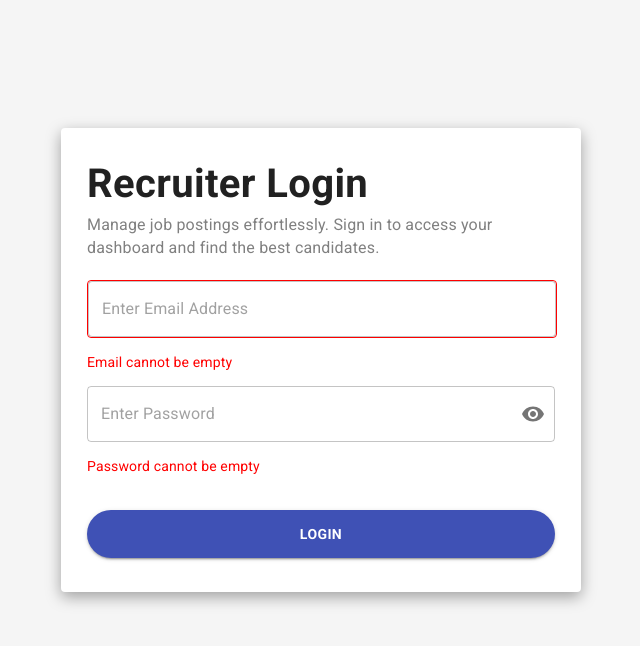
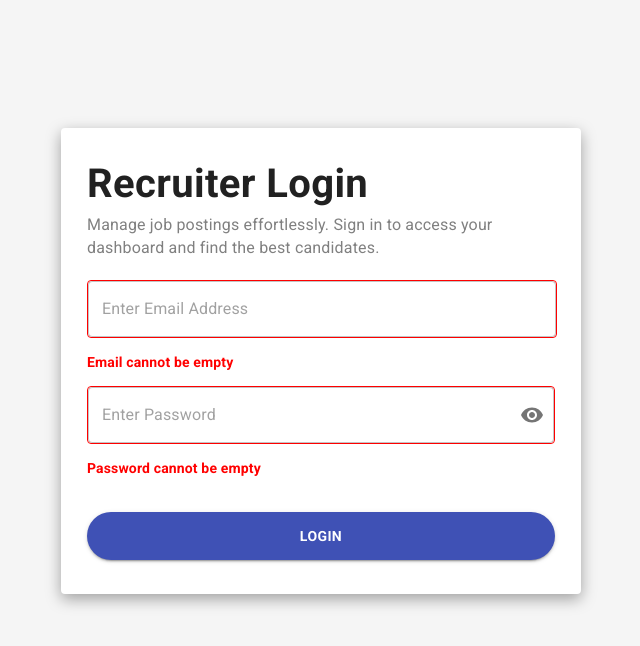
Before and after one commit to Shaahzad/Job-Management-Application, a React (Vite) app: page / in a window 1280 px wide. Both pictures are taken after a click on the button "LOGIN". Shown: the top 646 px of the page, without its empty margins (319-959 px from the left). Built offline with nearby package versions, Linux system fonts and the light colour scheme.

Commit message:
login form complete

```diff
--- a/src/Components/Login.jsx
+++ b/src/Components/Login.jsx
@@ -12,6 +12,8 @@ import {
 } from "@mui/material";
 import Visibility from "@mui/icons-material/Visibility";
 import VisibilityOff from "@mui/icons-material/VisibilityOff";
+import toast, { Toaster } from 'react-hot-toast';
+
 
 const Login = () => {
   const [showPassword, setShowPassword] = useState(false);
@@ -31,12 +33,15 @@ const Login = () => {
       setEmailError("Email cannot be empty");
     } else if (!password) {
       setPasswordError("Password cannot be empty");
-    } else if (password.length < 8) {
+    }
+    else if (password.length < 8) {
       setPasswordError("Password must be at least 8 characters long");
     } else if (email === hardcodeEmail && password === hardcodePassword) {
       setPassword("");
       setEmail("");
-      alert("Login Successful");
+      setEmailError("");
+      setPasswordError("");
+      toast.success("Login successful");
     } else if (email !== hardcodeEmail) {
       setEmailError("Invalid email");
     } else if (password !== hardcodePassword) {
@@ -90,17 +95,20 @@ const Login = () => {
         <div style={{ display: "flex", flexDirection: "column", gap: "14px"}}>
           <TextField
             onChange={(e) => setEmail(e.target.value)}
+            value={email}
             id="outlined-basic"
             placeholder="Enter Email Address"
             sx={{ width: "100%" }}
             style={{ border: emailerror ? "1px solid red" : "none", borderRadius: "4px" }}
             />
             {emailerror && (
-              <Typography variant="body2" sx={{ color: "red", fontSize: "14px" }}>
+              <Typography variant="body2" sx={{ color: "red", fontSize: "14px", fontWeight: "bold"}}>
                 {emailerror}
               </Typography>
             )}
           <OutlinedInput
+            style={{ border: passworderror ? "1px solid red" : "none", borderRadius: "4px" }}
+            value={password}
             onChange={(e) => setPassword(e.target.value)}
             id="outlined-adornment-password"
             placeholder="Enter Password"
@@ -122,7 +130,7 @@ const Login = () => {
             }
           />
           {passworderror && (
-            <Typography variant="body2" sx={{ color: "red", fontSize: "14px" }}>
+            <Typography variant="body2" sx={{ color: "red", fontSize: "14px",  fontWeight: "bold" }}>
               {passworderror}
             </Typography>
           )}
@@ -140,6 +148,7 @@ const Login = () => {
           >
             login
           </Button>
+          <Toaster/>
         </div>
       </CardContent>
     </Card>
```
